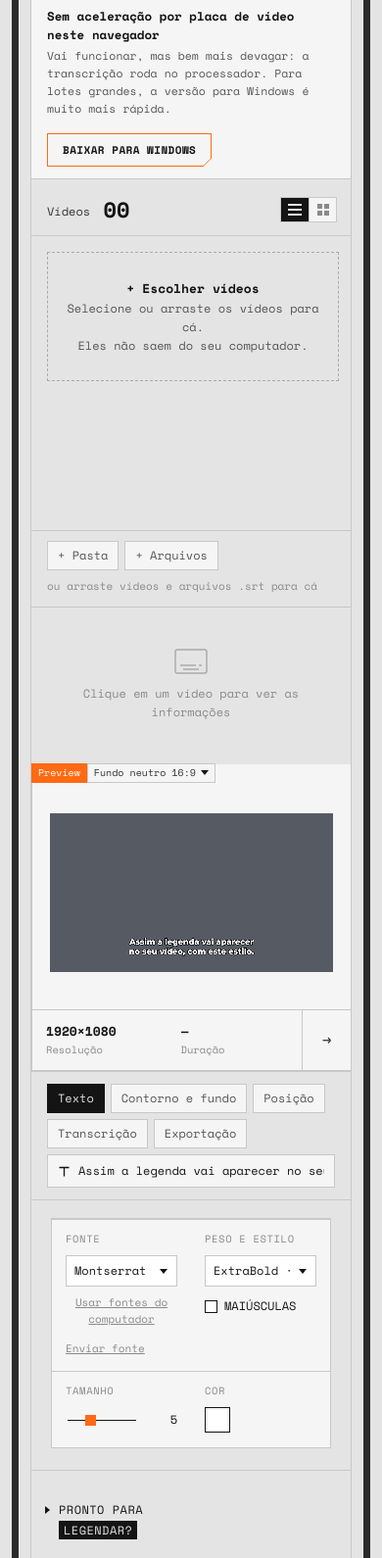
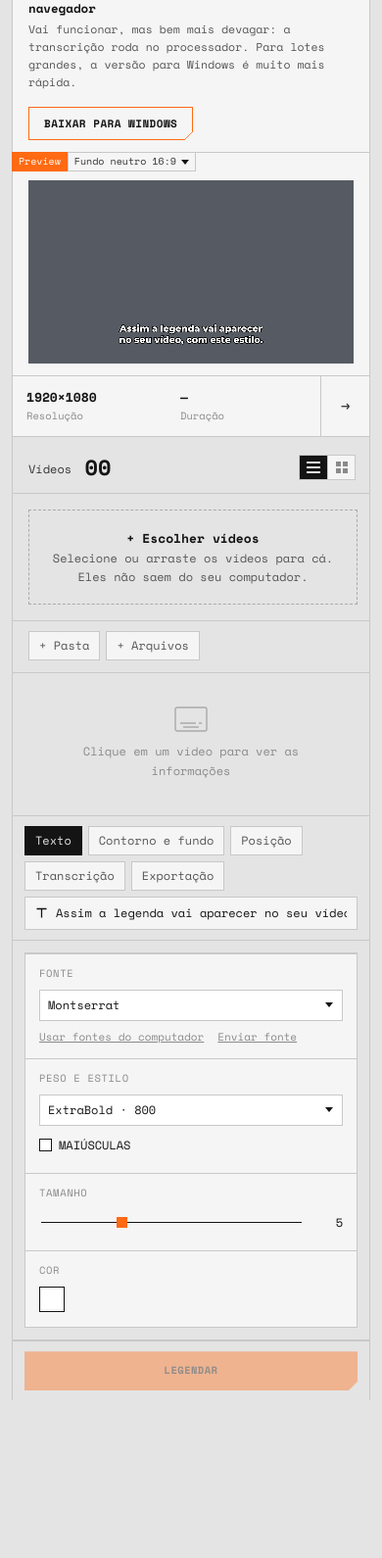
Before and after one commit to ozer0tools/quicksub, a website built with Vite: page index.html in a window 390 px wide. Shown: the part 83-1673 px from the top of the page at 98% size. After the commit the page ends 1512 px from the top, so only its background shows below. Built offline with nearby package versions, Linux system fonts and the light colour scheme; what mediabunny would draw is missing.

Commit message:
Layout fluido sem moldura, versão para celular e proteção contra queda
- Sem a moldura de apresentação: a interface ocupa a tela inteira.
- Área principal com a altura da tela; lista e informações rolam por dentro.
- Tablet: preview em cima, lista e informações lado a lado.
- Celular: tudo em uma coluna e botão Legendar fixo no rodapé.
- Celular e aparelhos com pouca memória começam no modelo small.
- Se a página cair enquanto o modelo é preparado, ela volta com um
  modelo menor e explica o que houve.
- Modelos small e base também usam a versão fp16 quando a placa suporta.

Co-Authored-By: Claude Opus 5.5 <noreply@anthropic.com>
Claude-Session: https://claude.ai/code/session_01UDY2Lzi9DdfbQHUEXfwhVf

```diff
--- a/index.html
+++ b/index.html
@@ -118,6 +118,7 @@
   <div class="deco">
     <svg width="96" height="78" viewBox="0 0 96 78" fill="none" stroke="currentColor" stroke-width="1.3" aria-hidden="true"><path d="M30 4h20v14h14v18h28v18H64v20H44V54H4V36h26z"/><circle cx="48" cy="74" r="0"/></svg>
   </div>
+  <p class="mlog" id="mlog"></p>
   <div class="actions">
     <button class="cta" data-go>Legendar</button>
     <button class="cta ghost" id="open">Baixar o QuickSub para Windows</button>
--- a/src/asr.worker.js
+++ b/src/asr.worker.js
@@ -47,7 +47,7 @@ async function load(model, device, ortBase, f16 = true, modelHost = '', modelPat
   if (device === 'webgpu') {
     const dec = m.webgpu.decoder_model_merged;
     tries = f16
-      ? [m.webgpu, { encoder_model: 'fp16', decoder_model_merged: 'fp16' }, { encoder_model: 'fp32', decoder_model_merged: dec }]
+      ? [{ ...m.webgpu, encoder_model: 'fp16' }, { encoder_model: 'fp16', decoder_model_merged: 'fp16' }, { encoder_model: 'fp32', decoder_model_merged: dec }]
       : [{ encoder_model: 'fp32', decoder_model_merged: dec }, 'fp32'];
   } else tries = [m.wasm, 'q8', undefined];
   const errors = [];
--- a/src/main.js
+++ b/src/main.js
@@ -24,6 +24,10 @@ let files = [];          // {id, file, name, size, mtime, info, err, srt, status
 let selected = null, view = store.get('qs-view') || 'list';
 let running = false, abortCtl = null, outDir = null;
 const caps = { webgpu: false, f16: false, codec: null };
+// celular ou aparelho com pouca memória: o turbo (~1,6 GB) costuma derrubar a aba
+const isMobile = (navigator.userAgentData && navigator.userAgentData.mobile) || /Android|iPhone|iPad|iPod|Mobile/i.test(navigator.userAgent);
+const lowMem = (navigator.deviceMemory && navigator.deviceMemory <= 4) || isMobile;
+const CRASH_KEY = 'qs-loading-model';
 const ST = { fila: ['Na fila', ''], audio: ['Lendo áudio', 'run'], modelo: ['Baixando modelo', 'run'], transcrevendo: ['Transcrevendo', 'run'],
   queimando: ['Gerando vídeo', 'run'], pronto: ['Pronto', 'done'], erro: ['Erro', 'bad'], cancelado: ['Cancelado', ''], pulado: ['Sem fala', ''] };
 const CODEC = { avc: 'H.264', hevc: 'HEVC (H.265)', vp9: 'VP9', vp8: 'VP8', av1: 'AV1', aac: 'AAC', mp3: 'MP3', opus: 'Opus',
@@ -312,7 +316,7 @@ const modal = {
 };
 
 // ------------------------------------------------------------ lote
-const log = m => { $('#log').textContent = m; };
+const log = m => { $('#log').textContent = m; const ml = $('#mlog'); if (ml) ml.textContent = m; };
 async function processOne(f, signal) {
   const set = (status, pct = f.pct, msg = f.msg) => { Object.assign(f, { status, pct: Math.round(pct), msg }); renderList(); if (f.id === selected) renderInfo(); };
   let cues;
@@ -326,7 +330,10 @@ async function processOne(f, signal) {
     if (signal.aborted) throw new DOMException('', 'AbortError');
     set('transcrevendo', 0);
     let downloading = false;
+    try { localStorage.setItem(CRASH_KEY, opts.model); } catch (e) {}
+    const clearCrash = () => { try { localStorage.removeItem(CRASH_KEY); } catch (e) {} };
     const segs = await transcribeImpl(audio, d => {
+      if (d.type === 'run-progress' || d.type === 'model-info') clearCrash();
       if (d.type === 'dl-progress' && d.total) {
         downloading = true;
         set('modelo', d.loaded / d.total * 100);
@@ -346,7 +353,7 @@ async function processOne(f, signal) {
         $('#modelNote').textContent = `Modelo carregado: ${MODEL_NAME[opts.model]} (${dt}).` + (d.errors.length ? ' Versões que falharam antes: ' + d.errors.join(' | ') : '');
         console.info('[QuickSub] modelo', d);
       }
-    }).finally(() => modal.hide());
+    }).finally(() => { modal.hide(); clearCrash(); });
     if (downloading) log('Modelo baixado e guardado neste navegador.');
     cues = buildCues(wordsFromSegments(segs), +style.max_chars, +style.max_lines);
   }
@@ -465,6 +472,7 @@ setTheme(document.documentElement.dataset.theme || 'light');
 window.addEventListener('beforeunload', e => { if (running) { e.preventDefault(); e.returnValue = ''; } });
 
 function renderModelNote() {
+  if (lowMem && opts.model === 'turbo') { $('#modelNote').textContent = 'O turbo usa ~1,6 GB de memória e pode derrubar a página no celular. Prefira o small.'; return; }
   const slow = !caps.webgpu && opts.model === 'turbo';
   $('#modelNote').textContent = slow ? 'O turbo sem placa de vídeo é muito lento no navegador. Prefira o small, ou a versão para Windows.'
     : opts.model === 'base' ? 'O base é rápido, mas erra mais em nomes e palavras difíceis.' : '';
@@ -484,6 +492,16 @@ function banner(title, text) {
   } catch (e) {}
   const fresh = !saved.opts;
   if (fresh && !caps.webgpu) opts.model = 'small';
+  if (fresh && lowMem && opts.model === 'turbo') opts.model = 'small';
+  // a página caiu enquanto carregava um modelo? troca por um menor e avisa
+  let crashed = null;
+  try { crashed = localStorage.getItem(CRASH_KEY); localStorage.removeItem(CRASH_KEY); } catch (e) {}
+  if (crashed) {
+    const smaller = { turbo: 'small', small: 'base', base: 'base' }[crashed] || 'base';
+    opts.model = smaller; save();
+    setTimeout(() => banner(`O modelo ${crashed} não coube na memória deste aparelho`,
+      `A página recarregou enquanto ele era preparado. Troquei para o ${smaller}, que é mais leve. Você pode mudar na aba Transcrição.`), 0);
+  }
   $('#gpuNote').textContent = caps.webgpu
     ? 'Placa de vídeo disponível (WebGPU): a transcrição roda nela.'
     : 'Sem WebGPU neste navegador: a transcrição roda no processador, bem mais devagar.';
--- a/src/style.css
+++ b/src/style.css
@@ -273,3 +273,66 @@ html.app .frame{max-width:none;border:0;border-radius:0;min-height:100vh}
 .mrow span{color:var(--ink3);text-align:right}
 .mwarn{margin-top:14px!important;font-size:11px;color:var(--ink2)!important}
 .mwarn::before{content:"";display:inline-block;width:6px;height:6px;background:var(--or);margin-right:8px;vertical-align:1px}
+
+/* ===== layout fluido da versão web: sem moldura, ocupa a tela, sem zona morta ===== */
+body{padding:0;background-image:none}
+.frame{max-width:none;border:0;border-radius:0;min-height:100vh}
+.wrap{margin:0 clamp(12px,2.4vw,34px);background-image:none}
+.ver{white-space:nowrap}
+/* área principal com altura da tela: lista e painel rolam por dentro, preview preenche */
+.intro{min-height:0;height:clamp(440px,calc(100vh - 230px),720px);grid-template-columns:minmax(240px,1fr) minmax(240px,1fr) minmax(0,2fr)}
+.preview{min-height:0;grid-template-rows:minmax(0,1fr) auto}
+.stage{min-height:0;height:100%;padding:28px 16px 12px;box-sizing:border-box}
+.stage canvas{max-width:100%;max-height:100%;width:auto;height:auto;object-fit:contain}
+.vlist{min-height:0}
+.vscroll{min-height:0}
+.end{min-height:0}
+.ask{padding-top:22px;padding-bottom:16px}
+@media (min-width:1600px){.intro{grid-template-columns:minmax(260px,1fr) minmax(260px,1fr) minmax(0,2.4fr)}}
+
+/* tablet */
+@media (max-width:960px){
+  .intro{height:auto;grid-template-columns:1fr 1fr}
+  .intro .preview{grid-column:1/-1;order:-1;border-left:0}
+  .stage{height:auto;max-height:none}
+  .stage canvas{max-height:56vh}
+  .vscroll{min-height:0;height:auto}
+  #vitems{position:static;max-height:min(46vh,360px)}
+  .infocol{border-top:0;border-left:1px solid var(--line);min-height:0}
+  #info{position:static}
+  .vlist{height:auto}
+  .end{grid-template-columns:1fr 1fr}
+  .end .deco{display:none}
+}
+
+/* celular */
+@media (max-width:640px){
+  .intro{grid-template-columns:1fr}
+  .infocol{border-left:0;border-top:1px solid var(--line)}
+  #info{position:static;max-height:none}
+  .iempty{padding:20px 16px}
+  .vscroll{height:auto;max-height:46vh}
+  #vitems{position:static;max-height:46vh}
+  .vempty{padding:18px 12px}
+  .panel{grid-template-columns:1fr}
+  .panel>div,.panel .span2,.panel .span3{grid-column:auto}
+  .bar{padding:10px 12px}
+  .bar .search{width:100%}
+  .settings{padding:12px}
+  .end{display:block;position:sticky;bottom:0;z-index:20;background:var(--bg);border-top:1px solid var(--line)}
+  .end .ask{display:none}
+  .end .xbox{display:none}
+  .actions{flex-direction:row;padding:10px 12px;gap:8px}
+  .actions #open{display:none}
+  .dropnote{display:none}
+  .ver{font-size:10px}
+  .actions .cta{padding:12px 10px;font-size:10.5px}
+  #log{display:none}
+  .mlog{display:block;margin:0;padding:8px 12px 0;font-size:11px;color:var(--ink3);white-space:nowrap;overflow:hidden;text-overflow:ellipsis}
+  .mlog:empty{display:none}
+  nav{height:52px}
+  .wordmark{height:22px}
+}
+
+.mlog{display:none}
+@media (max-width:640px){.end .mlog:not(:empty){display:block}}
```
